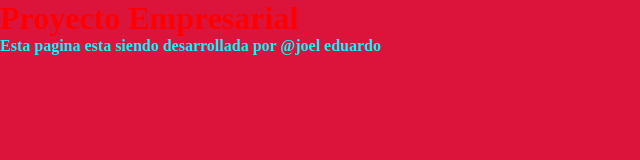
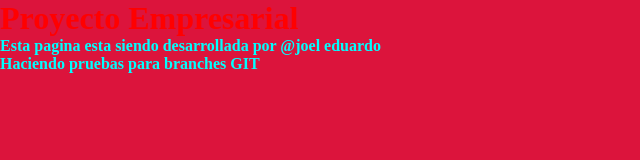
Before and after one commit to joel7fold/CursoGit, a plain HTML site: page index.html in a window 1280 px wide. Shown: the whole page, without its empty margins (0-640 px from the left). Drawn offline with Linux system fonts and the light colour scheme.

Commit message:
agregado nuevo parrafo

```diff
--- a/index.html
+++ b/index.html
@@ -10,5 +10,7 @@
 <body>
     <h1>Proyecto Empresarial</h1>
     <p>Esta pagina esta siendo desarrollada por @joel eduardo</p>
+
+    <p>Haciendo pruebas para branches GIT</p>
 </body>
 </html>
```
